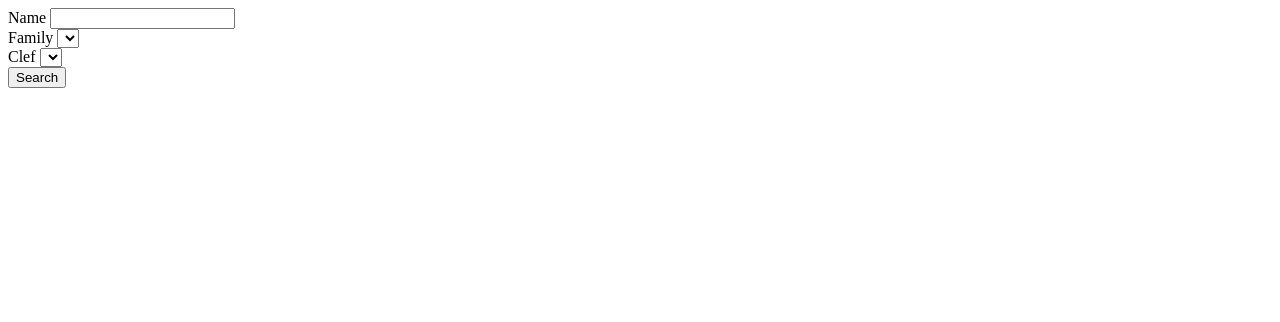
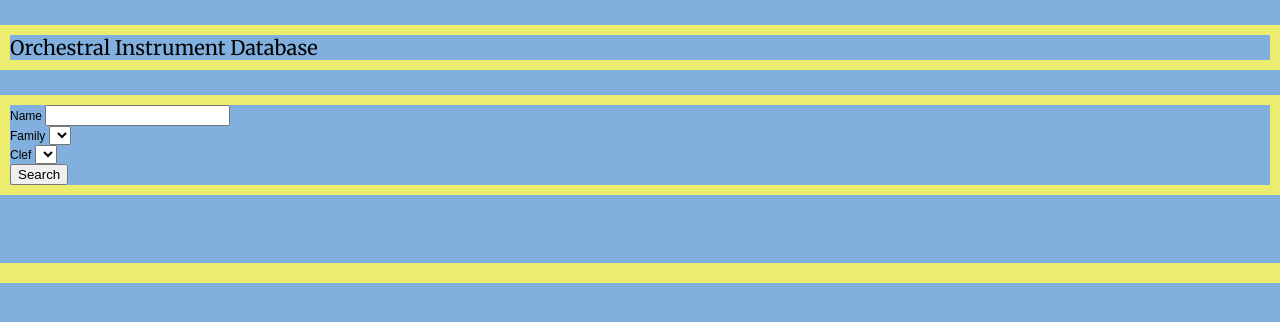
Before and after one commit to andrewangelle/node-vanillaJS-app, a website with bundled scripts: page index.html in a window 1280 px wide. Built offline with nearby package versions, Linux system fonts and the light colour scheme; files whose address does not match are found by name; a web font is replaced by a local one.

Commit message:
beginning sketches for FE style

```diff
--- a/index.html
+++ b/index.html
@@ -4,8 +4,15 @@
     <title>Instrument App</title>
     <meta charset="utf-8">
     <meta name="viewport" content="width=device-width, initial-scale=1.0">
+    <link href="style.css" rel="stylesheet">
+
+    <link rel="stylesheet" type="text/css" href="https://fonts.googleapis.com/css?family=Droid+Sans|Merriweather">
   </head>
   <body>
+
+    <div class="header">
+      <h5 id="header-text">Orchestral Instrument Database</h5>
+    </div>
 
 
     <form id="instrument-form">
@@ -13,16 +20,19 @@
       <input type="text" id="instrument-name" />
     <br>
       <label for="instrument-family">Family</label>
-      <select name="Families" id="dropdowns-family"></select>
+      <select name="Families" id="dropdowns-family">
+        <option></option>
+      </select>
     <br>
       <label for="instrument-clef">Clef</label>
-      <select name="Clefs" id="dropdowns-clefs"></select>
+      <select name="Clefs" id="dropdowns-clefs">
+        <option></option>
+      </select>
     <br>
       <input type="submit" value="Search">
     </form>
 
 <br>
-
 
     <ul id="results"></ul>
 
--- /dev/null
+++ b/style.css
@@ -0,0 +1,50 @@
+body {
+	margin:auto;
+	background-color: rgba(129, 175, 222, 1);
+}
+
+
+.header{
+	position:relative;
+}
+
+#header-text {
+	font-family: 'Merriweather', serif;
+	font-size:20px;
+	font-weight:400;
+	margin:auto;
+	position:relative;
+}
+
+.header,
+#instrument-form,
+#results {
+	margin:25px 0 25px 0;
+	width: 100%;
+	height: 30%;
+	border: 10px solid;
+	border-color: rgba(236, 236, 110, 1); ;
+	box-sizing:border-box;
+	left:0;
+}
+
+#instrument-form {
+	position:relative;
+}
+
+#instrument-form,
+#results {
+	font-family: 'Droid Sans', sans-serif;
+	font-size: 12px;
+	font-weight: 40;
+	position:relative;
+}
+
+
+/* design scheme
+
+color 	: blue: rgba(129, 175, 222, 1)
+		: yellow: rgba(236, 236, 110, 1)
+
+fonts:	: form text: Droid Sans regular 14px 400
+		: header text: Merriweather regular 40px 400 ;3
```
